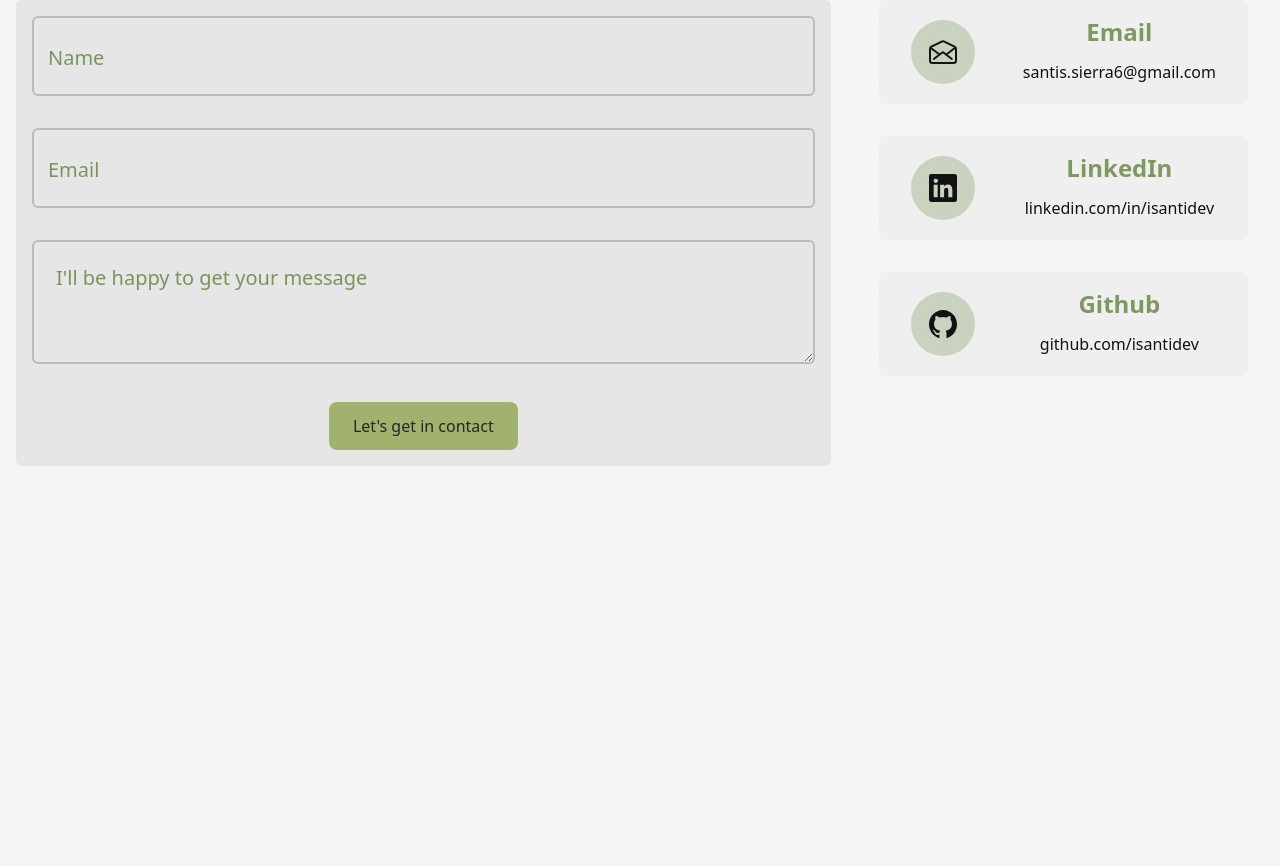
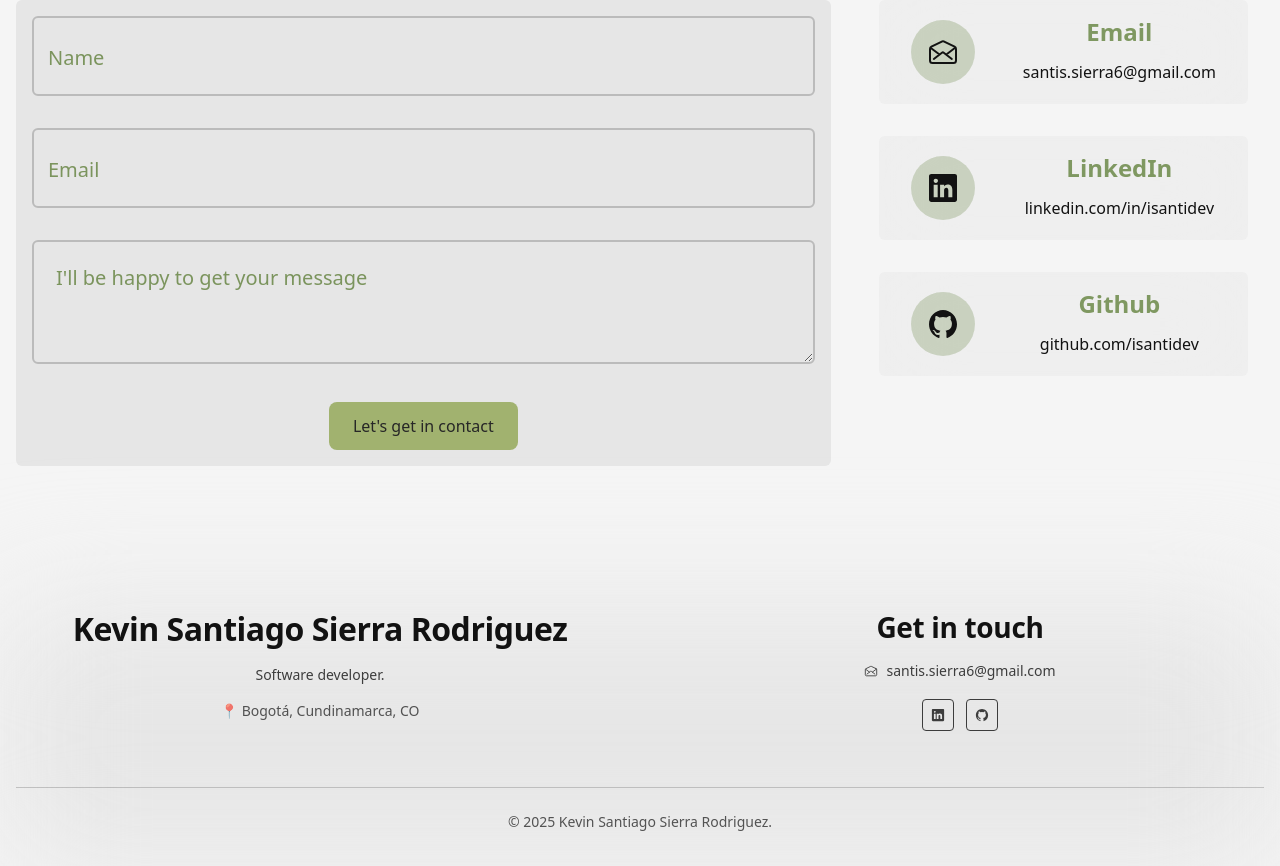
Before and after one commit to isantidev/my-portfolio, a React (Vite) app: page / in a window 1280 px wide. Shown: the part 1952-2818 px from the top of the page. Before the commit the page ends 2498 px from the top, so only its background shows below. Built offline with nearby package versions, Linux system fonts and the light colour scheme.

Commit message:
feat: Create Footer component

```diff
--- /dev/null
+++ b/src/components/layout/Footer.jsx
@@ -0,0 +1,80 @@
+import {
+    IoMailOpenOutline,
+    IoLogoLinkedin,
+    IoLogoGithub,
+} from "react-icons/io5";
+
+const Footer = () => {
+    return (
+        <footer className="relative w-full min-h-64 mt-8 md:mt-16 flex flex-col items-center">
+            <main className="mx-auto w-full flex flex-col max-w-[1440px] text-custom-text px-4 z-10">
+                <div className="grid grid-cols-1 md:grid-cols-2 gap-8 mb-4 md:mb-8">
+                    <div className="text-center">
+                        <h3 className="font-bold text-xl mb-4">
+                            Kevin Santiago Sierra Rodriguez
+                        </h3>
+                        <p className="text-sm opacity-80 mb-4">
+                            Software developer.
+                        </p>
+                        <p className="text-sm opacity-70">
+                            📍 Bogotá, Cundinamarca, CO
+                        </p>
+                    </div>
+
+                    <div className="flex flex-col items-center text-center">
+                        <h4 className="font-semibold text-lg mb-4">
+                            Get in touch
+                        </h4>
+                        <div className="space-y-3 text-sm">
+                            <a
+                                href="mailto:tu.email@ejemplo.com"
+                                className="inline-flex justify-center items-center gap-2 opacity-80 hover:opacity-100 transition-opacity"
+                            >
+                                <IoMailOpenOutline className="size-fit" />
+                                santis.sierra6@gmail.com
+                            </a>
+                        </div>
+
+                        {/* Redes sociales */}
+                        <div className="flex gap-3 mt-4">
+                            <a
+                                href="https://linkedin.com/in/isantidev"
+                                target="_blank"
+                                rel="noopener noreferrer"
+                                className="w-8 h-8 flex items-center justify-center border border-current rounded opacity-80 hover:opacity-100 hover:scale-110 transition-all"
+                                aria-label="LinkedIn"
+                            >
+                                <span className="text-sm font-bold">
+                                    <IoLogoLinkedin className="size-fit" />
+                                </span>
+                            </a>
+                            <a
+                                href="https://github.com/isantidev"
+                                target="_blank"
+                                rel="noopener noreferrer"
+                                className="w-8 h-8 flex items-center justify-center border border-current rounded opacity-80 hover:opacity-100 hover:scale-110 transition-all"
+                                aria-label="GitHub"
+                            >
+                                <span className="text-sm font-bold">
+                                    <IoLogoGithub className="size-fit" />
+                                </span>
+                            </a>
+                        </div>
+                    </div>
+                </div>
+
+                <div className="w-full h-px bg-current opacity-20 my-6"></div>
+
+                <div className="text-center text-sm pb-6">
+                    <p className="opacity-70">
+                        © 2025 Kevin Santiago Sierra Rodriguez.
+                    </p>
+                </div>
+            </main>
+
+            <div className="absolute w-full top-0 h-full bg-custom-secondary blur-3xl"></div>
+        </footer>
+    );
+};
+
+export default Footer;
--- a/src/main.jsx
+++ b/src/main.jsx
@@ -3,14 +3,20 @@ import { createRoot } from "react-dom/client";
 import App from "./App";
 import Navigation from "@layout/Navigation.jsx";
 import { ThemeProvider } from "./context/ThemeContext";
+import { lazy, Suspense } from "react";
 import "@styles/global.css";
 import "@fontsource-variable/onest";
+
+const Footer = lazy(() => import("@layout/Footer.jsx"));
 
 createRoot(document.getElementById("root")).render(
     <StrictMode>
         <ThemeProvider>
             <Navigation />
             <App />
+            <Suspense fallback={null}>
+                <Footer />
+            </Suspense>
         </ThemeProvider>
     </StrictMode>
 );
```
